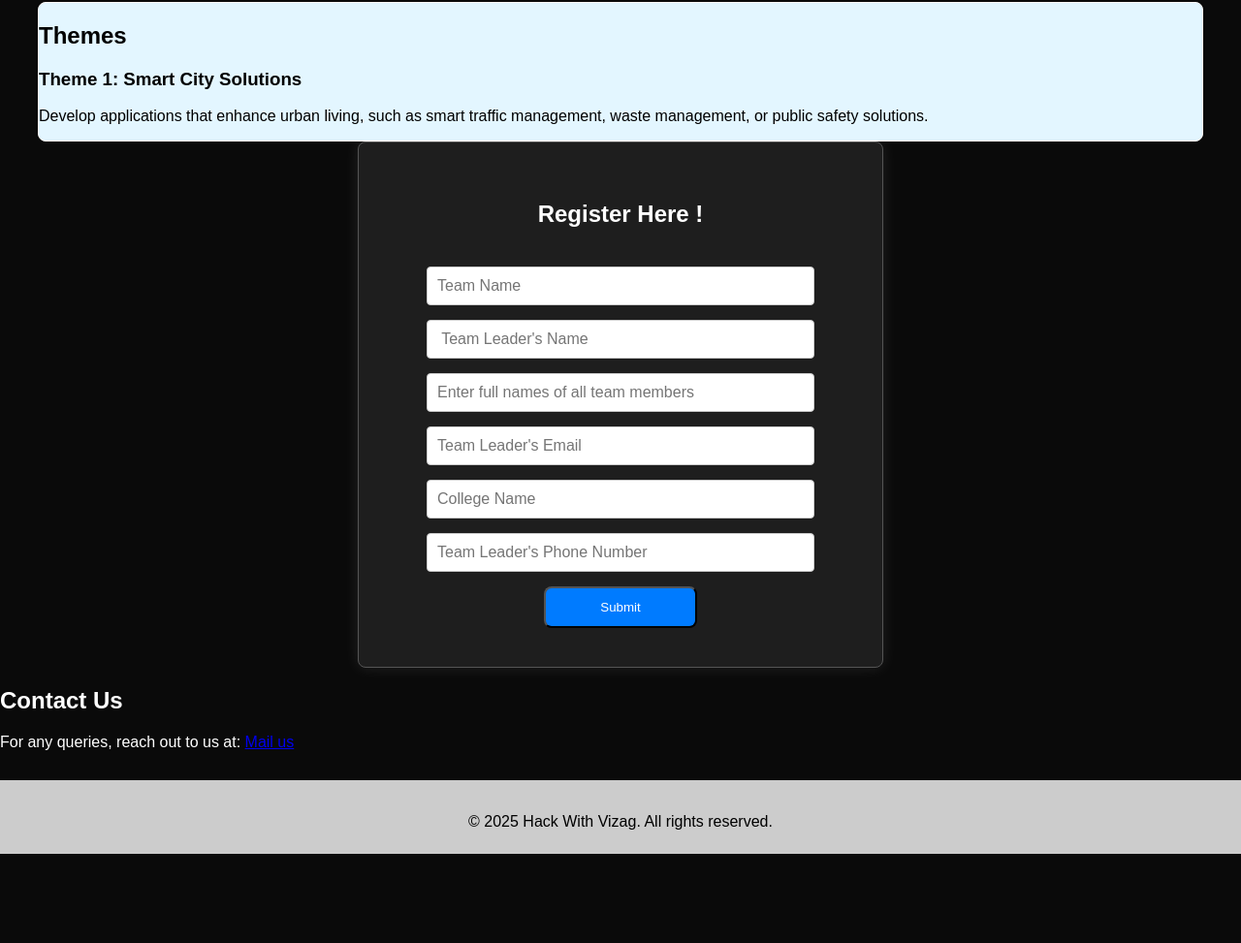
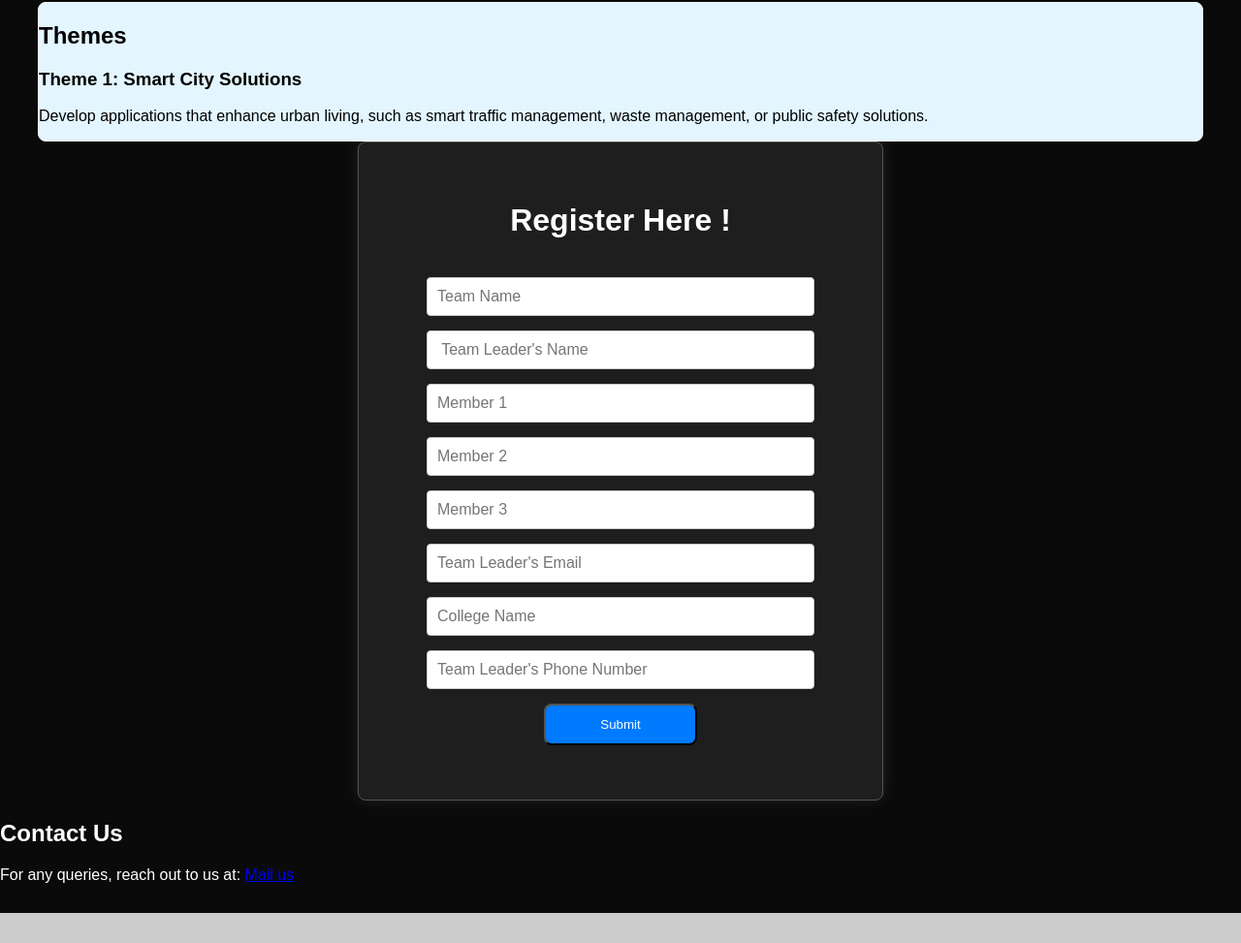
Before and after one commit to Lohith-Varma/Hack-with-Vizag-3.0, a plain HTML site: page frontend/index.html in a window 1280 px wide. Shown: the part 1439-2412 px from the top of the page at 97% size. Before the commit the page ends 2320 px from the top, so only its background shows below. Drawn offline with Linux system fonts and the light colour scheme.

Commit message:
registration form changes

```diff
--- a/frontend/index.html
+++ b/frontend/index.html
@@ -84,18 +84,22 @@
 
 
     <div class="form-container">
-        <section class="registration">
+        <form class="registration" id="registrationForm">
         <h1>Register Here !</h1>
             <div class="registration-form">
-                <input type="text" placeholder="Team Name">
-                <input type="text" placeholder=" Team Leader's Name">
-                <input type="text" placeholder="Enter full names of all team members">
-                <input type="email" placeholder="Team Leader's Email">
-                <input type="text" placeholder="College Name">
-                <input type="text" placeholder="Team Leader's Phone Number">
+                <input type="text" id="teamName" placeholder="Team Name" required>
+                <input type="text" id="leaderName" placeholder=" Team Leader's Name">
+                <input type="text" id="member1" placeholder="Member 1">
+                <input type="text" id="member2" placeholder="Member 2">
+                <input type="text" id="member3" placeholder="Member 3">
+                <input type="email" id="email" placeholder="Team Leader's Email" required>
+                <input type="text" id="college" placeholder="College Name" required>
+                <input type="text" id="phonenum" placeholder="Team Leader's Phone Number" required>
                 <button type="submit" class="registration-button">Submit</button>
             </div>
-        </section>
+        </form>
+
+        <p id="responseMessage"></p>
     </div>
 
     <section class="contact">
```
